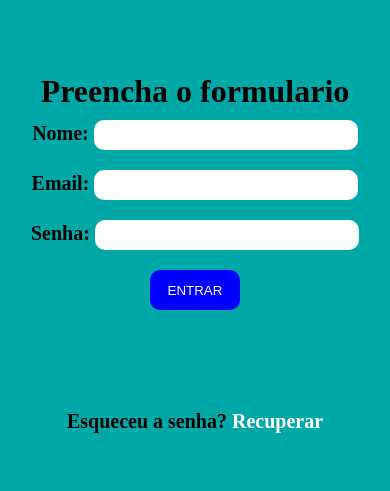
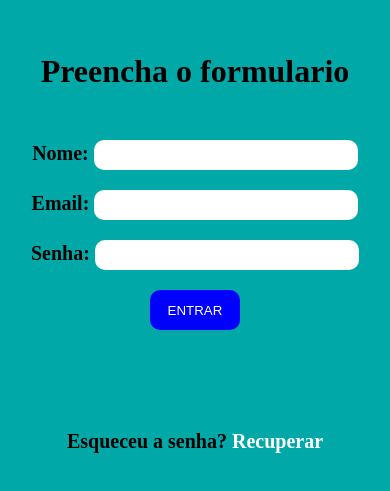
Before and after one commit to Uberdanalmeida/formulario-react, a React (Vite) app: page / in a window 390 px wide. Shown: the part 169-660 px from the top of the page. Built offline with nearby package versions, Linux system fonts and the light colour scheme.

Commit message:
Não deu certo mdiminuir, aumentando novamento o padding-bottom.

```diff
--- a/src/index.css
+++ b/src/index.css
@@ -87,7 +87,7 @@ a {
     }
 
     h1 {
-        padding-bottom: 10px;
+        padding-bottom: 50px;
     }
 
     .button:hover {
```
